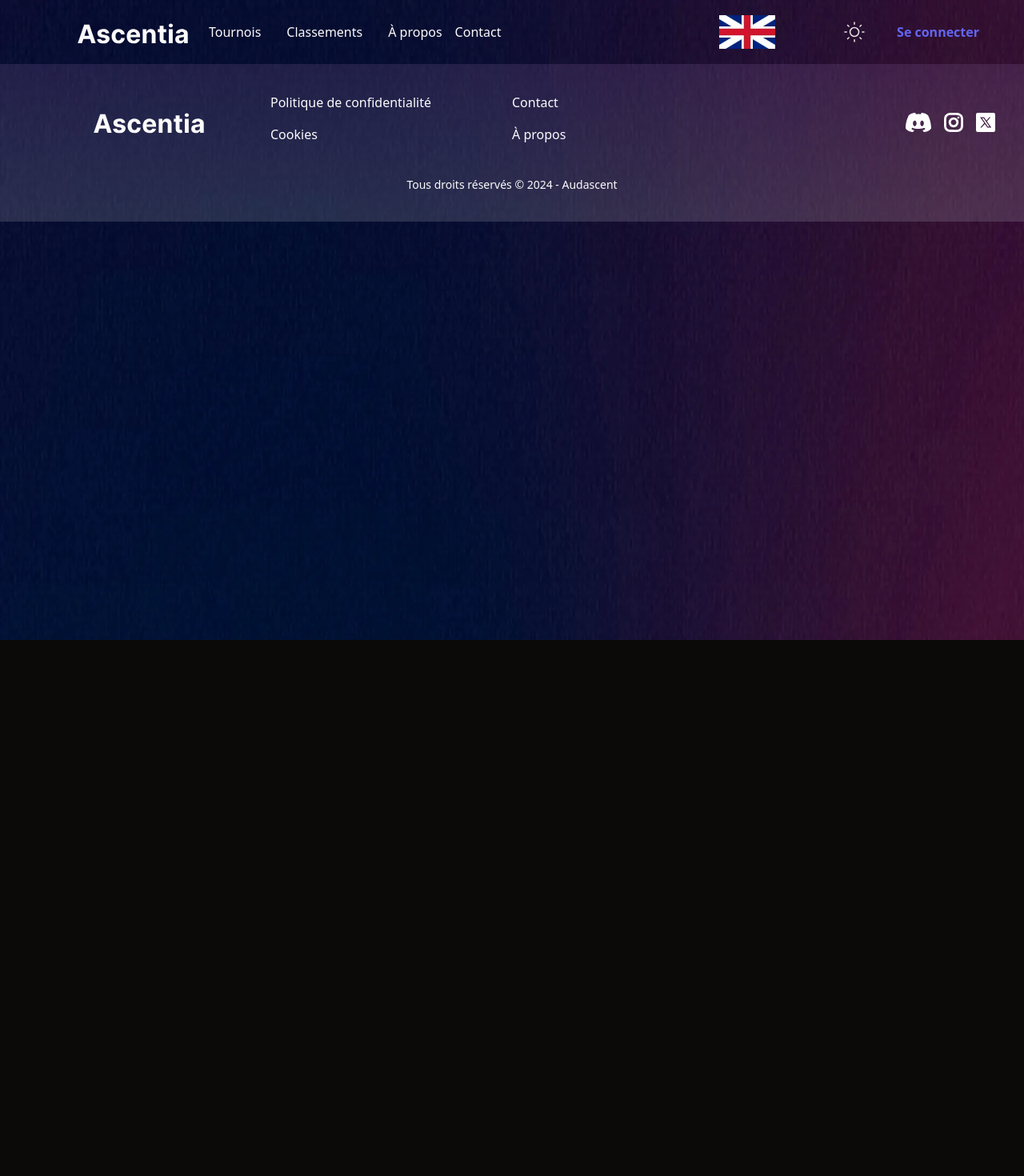
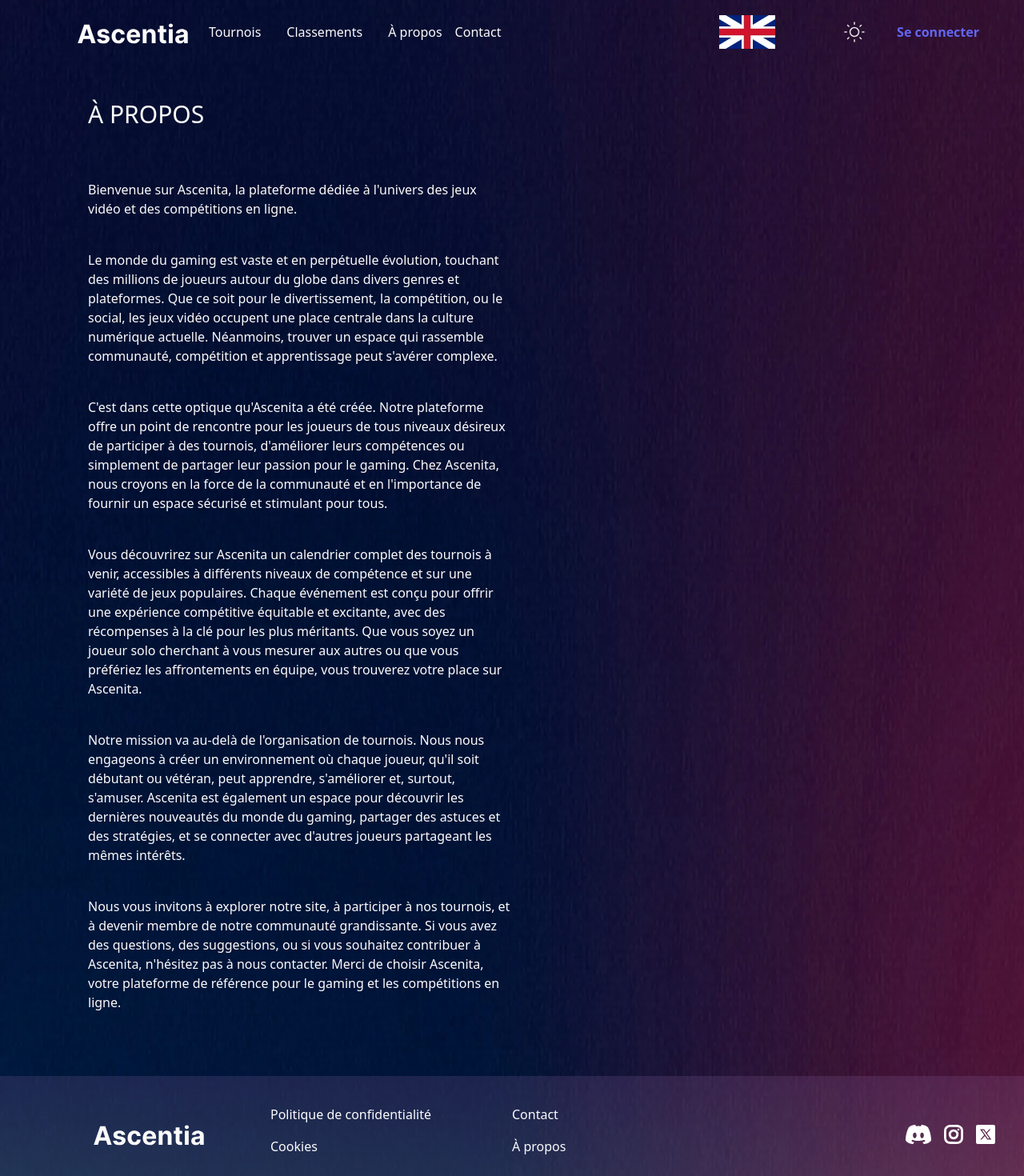
Before and after one commit to shaoual/audascent, a Vue app: page /apropos in a window 1280 px wide. Shown: the top 1470 px of the page at 80% size. Before the commit the page ends 800 px from the top, so only its background shows below. Built offline with nearby package versions, Linux system fonts and the light colour scheme.

Commit message:
ajout page Apropos

```diff
--- a/src/assets/css/style.css
+++ b/src/assets/css/style.css
@@ -5,7 +5,7 @@
   body {
     background-image: url('/public/img/img_fond.webp');
     background-size: cover;
-    background-color: rgb(12 10 9);;
+    background-color: rgb(12 10 9);
     color: #fbfbfb;
   }
 
--- /dev/null
+++ b/src/pages/apropos.vue
@@ -0,0 +1,30 @@
+<script setup lang="ts">
+import { ref } from 'vue'
+import { RouterView } from 'vue-router'
+import { RouterLink } from 'vue-router'
+
+</script>
+
+
+<template>
+    <main class="main-content">
+
+<h2>À PROPOS</h2>
+
+<div class="lg:w-1/2 mb-20">
+<p>Bienvenue sur Ascenita, la plateforme dédiée à l'univers des jeux vidéo et des compétitions en ligne.</p>
+
+<p class="mt-10">Le monde du gaming est vaste et en perpétuelle évolution, touchant des millions de joueurs autour du globe dans divers genres et plateformes. Que ce soit pour le divertissement, la compétition, ou le social, les jeux vidéo occupent une place centrale dans la culture numérique actuelle. Néanmoins, trouver un espace qui rassemble communauté, compétition et apprentissage peut s'avérer complexe.</p>
+
+<p class="mt-10">C'est dans cette optique qu'Ascenita a été créée. Notre plateforme offre un point de rencontre pour les joueurs de tous niveaux désireux de participer à des tournois, d'améliorer leurs compétences ou simplement de partager leur passion pour le gaming. Chez Ascenita, nous croyons en la force de la communauté et en l'importance de fournir un espace sécurisé et stimulant pour tous.
+</p>
+
+<p class="mt-10">Vous découvrirez sur Ascenita un calendrier complet des tournois à venir, accessibles à différents niveaux de compétence et sur une variété de jeux populaires. Chaque événement est conçu pour offrir une expérience compétitive équitable et excitante, avec des récompenses à la clé pour les plus méritants. Que vous soyez un joueur solo cherchant à vous mesurer aux autres ou que vous préfériez les affrontements en équipe, vous trouverez votre place sur Ascenita.</p>
+<p class="mt-10">Notre mission va au-delà de l'organisation de tournois. Nous nous engageons à créer un environnement où chaque joueur, qu'il soit débutant ou vétéran, peut apprendre, s'améliorer et, surtout, s'amuser. Ascenita est également un espace pour découvrir les dernières nouveautés du monde du gaming, partager des astuces et des stratégies, et se connecter avec d'autres joueurs partageant les mêmes intérêts.</p>
+<p class="mt-10">Nous vous invitons à explorer notre site, à participer à nos tournois, et à devenir membre de notre communauté grandissante. Si vous avez des questions, des suggestions, ou si vous souhaitez contribuer à Ascenita, n'hésitez pas à nous contacter. Merci de choisir Ascenita, votre plateforme de référence pour le gaming et les compétitions en ligne.</p>
+
+</div>
+
+    </main>
+    <RouterView />
+</template>
```
